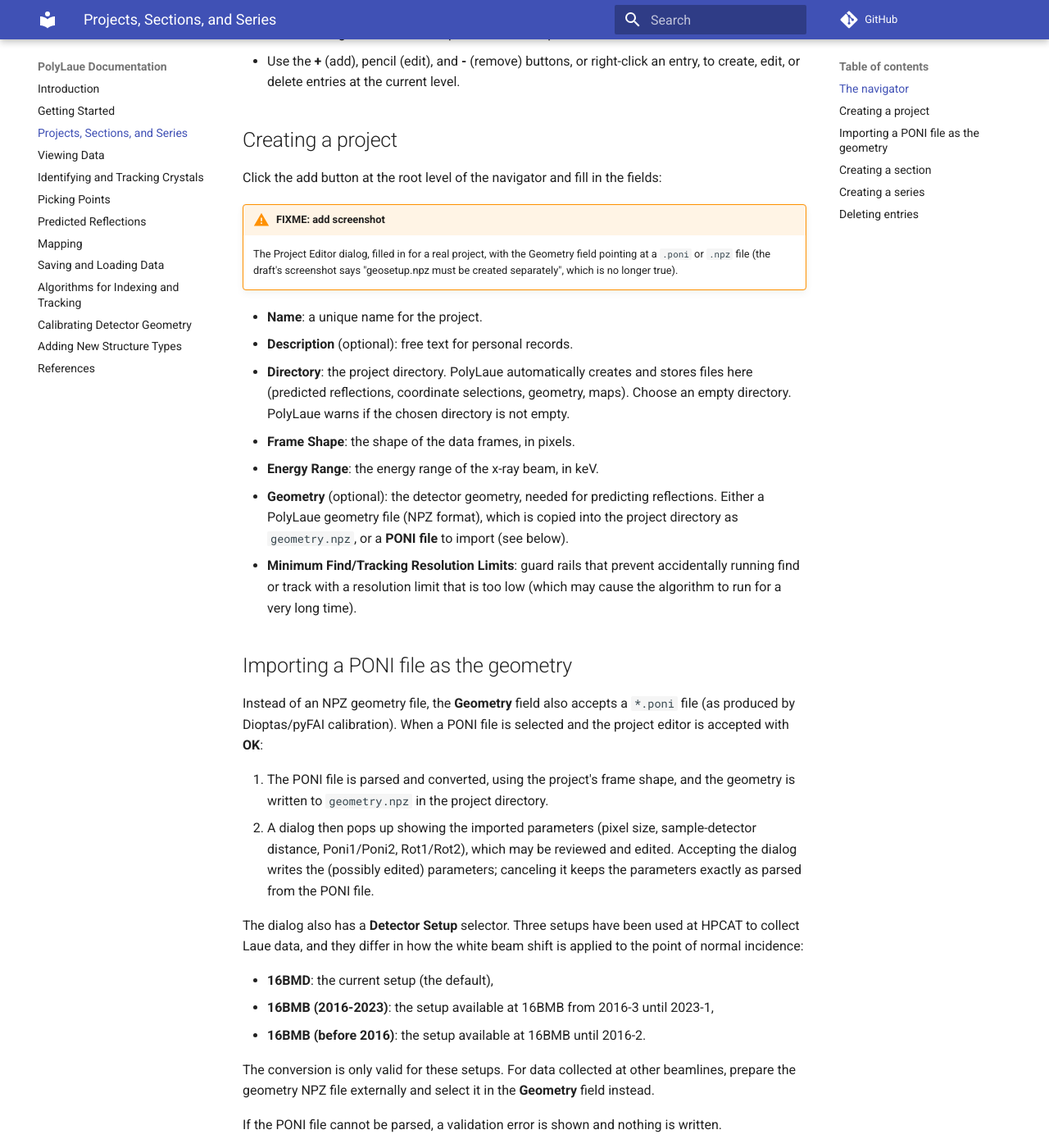
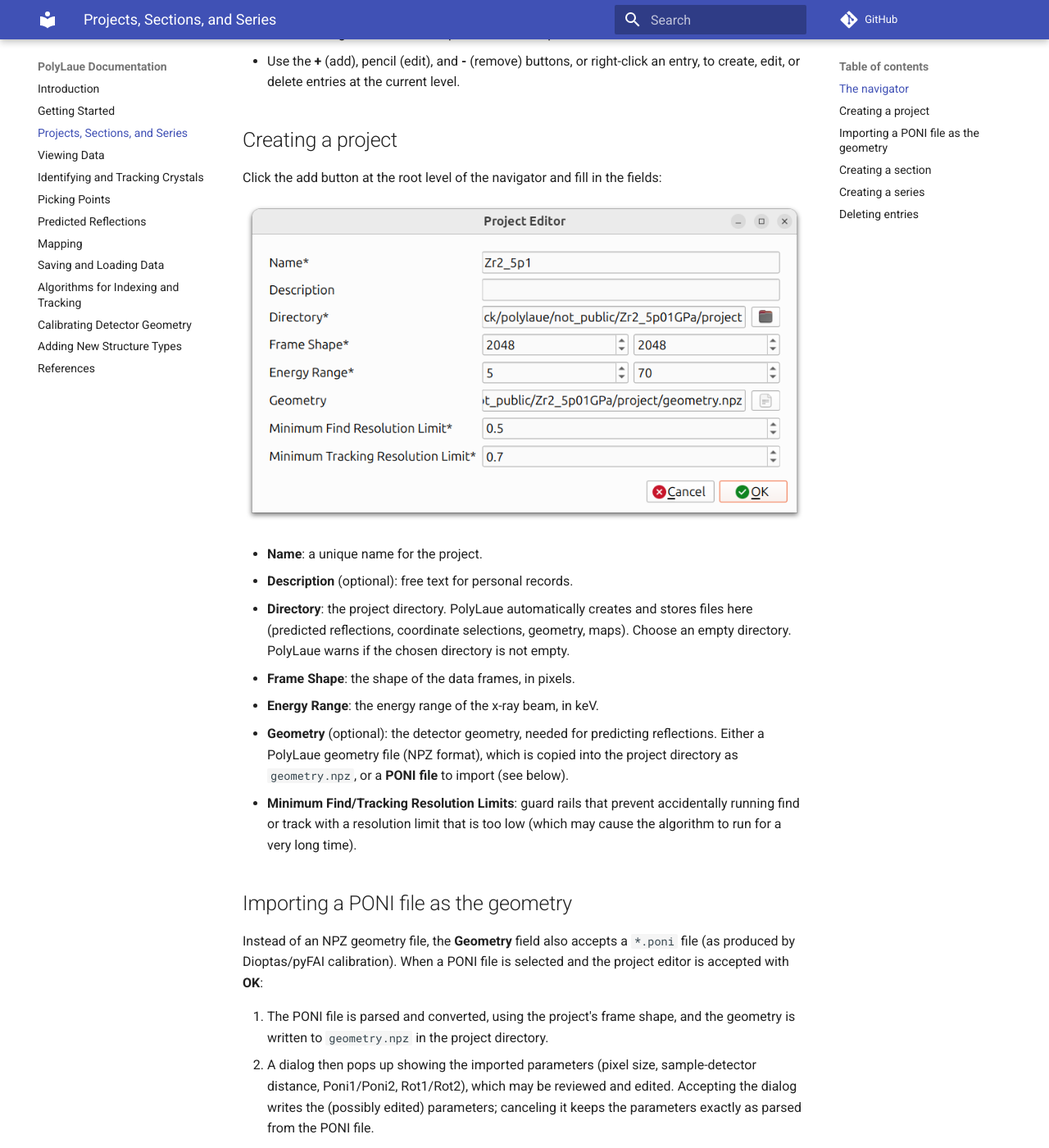
Before and after one commit to PolyLaue/polylaue.github.io, an MkDocs documentation site: the page built from docs/projects.md, in a window 1280 px wide and 1400 px high, scrolled down 1347 px. Shown: the whole window at 82% size. Built offline with MkDocs 1.6.1 and Material for MkDocs 9.7.7, drawn with Linux system fonts in a browser that asks for light colours; comment, search, counter and statistics services are not loaded; some of the changed text lies outside the part shown.

Commit message:
Add the Project Editor and PONI import screenshots
Signed-off-by: Patrick Avery <patrick.avery@kitware.com>

```diff
--- a/docs/projects.md
+++ b/docs/projects.md
@@ -39,9 +39,7 @@ level of the hierarchy at a time:
 Click the add button at the root level of the navigator and fill in the
 fields:
 
-!!! warning "FIXME: add screenshot"
-
-    The Project Editor dialog, filled in for a real project, with the Geometry field pointing at a `.poni` or `.npz` file (the draft's screenshot says "geosetup.npz must be created separately", which is no longer true).
+![The Project Editor](img/project-editor.png)
 
 - **Name**: a unique name for the project.
 - **Description** (optional): free text for personal records.
@@ -90,9 +88,7 @@ in the **Geometry** field instead.
 If the PONI file cannot be parsed, a validation error is shown and
 nothing is written.
 
-FIXME: add screenshot of the "Imported PONI Geometry" dialog after
-selecting a `.poni` file, showing the Detector Setup dropdown and the
-six parsed values (the Sep 3 email screenshot predates the dropdown).
+![The Imported PONI Geometry dialog](img/poni-import.png)
 
 ## Creating a section
 
```
Also changed, not shown: docs/img/poni-import.png (added), docs/img/project-editor.png (added).
